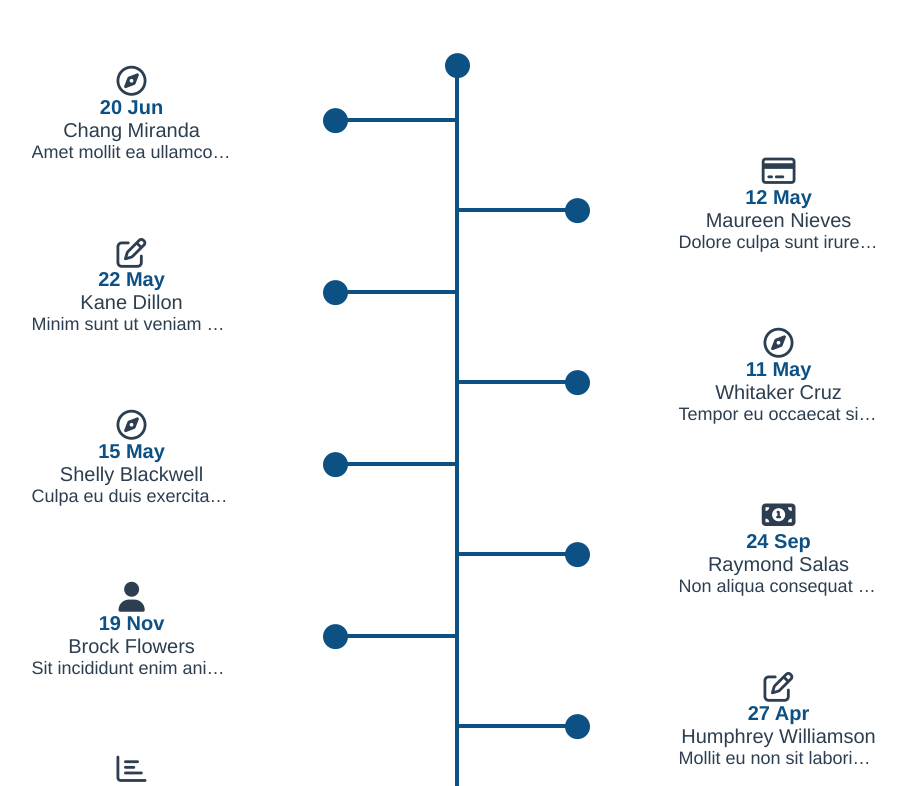
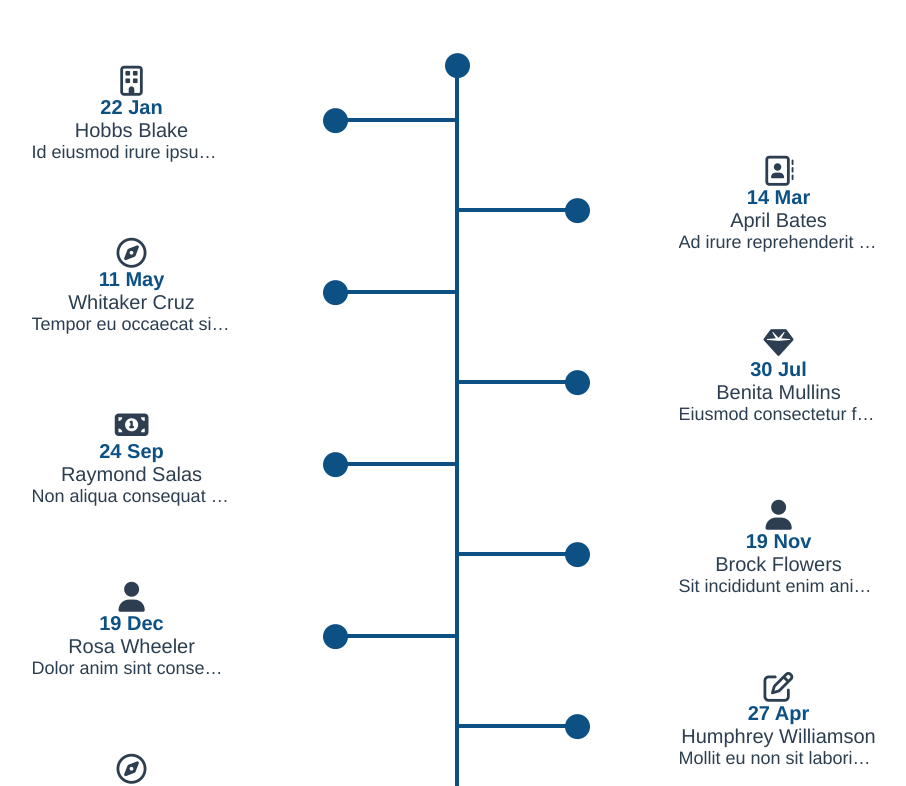
Before and after one commit to Cmanar0/Timeline, a Vue app: page / in a window 1280 px wide. Shown: the top 786 px of the page, without its empty margins (185-1091 px from the left). Built offline with nearby package versions, Linux system fonts and the light colour scheme.

Commit message:
Sort time points by date

```diff
--- a/src/components/Timeline.vue
+++ b/src/components/Timeline.vue
@@ -139,18 +139,29 @@
     function getRandom(min, max) {
       return Math.floor(Math.random() * (max - min)) + min
     }
+    function byDate(a, b) {
+      return new Date(a.myDate).valueOf() - new Date(b.myDate).valueOf()
+    }
 
     this.myPostsList = [...this.postsList]
     for (let i = 0; i < this.myPostsList.length; i++) {
       let str = this.myPostsList[i].registered.replace(/,/g, '')
       let date = new Date(str)
       this.myPostsList[i]['myDate'] = date
-
-      this.myPostsList[i]['myId'] = i
       let num = getRandom(1, 15)
       this.myPostsList[i]['randomIcon'] = this.iconsList[num]
     }
-    // console.log(this.myPostsList)
+    this.myPostsList = this.myPostsList.sort(byDate)
+    for (let i = 0; i < this.myPostsList.length; i++) {
+      if (i === 0) {
+        this.myPostsList[i]['myId'] = 0
+      } else if (i % 2 === 1) {
+        this.myPostsList[i]['myId'] = i
+      } else {
+        this.myPostsList[i]['myId'] = i + 2
+      }
+    }
+    console.log(this.myPostsList.sort(byDate))
   },
   methods: {
     CloseWin() {
```
Also changed, not shown: src/components/data.js (+0 -8 lines).
